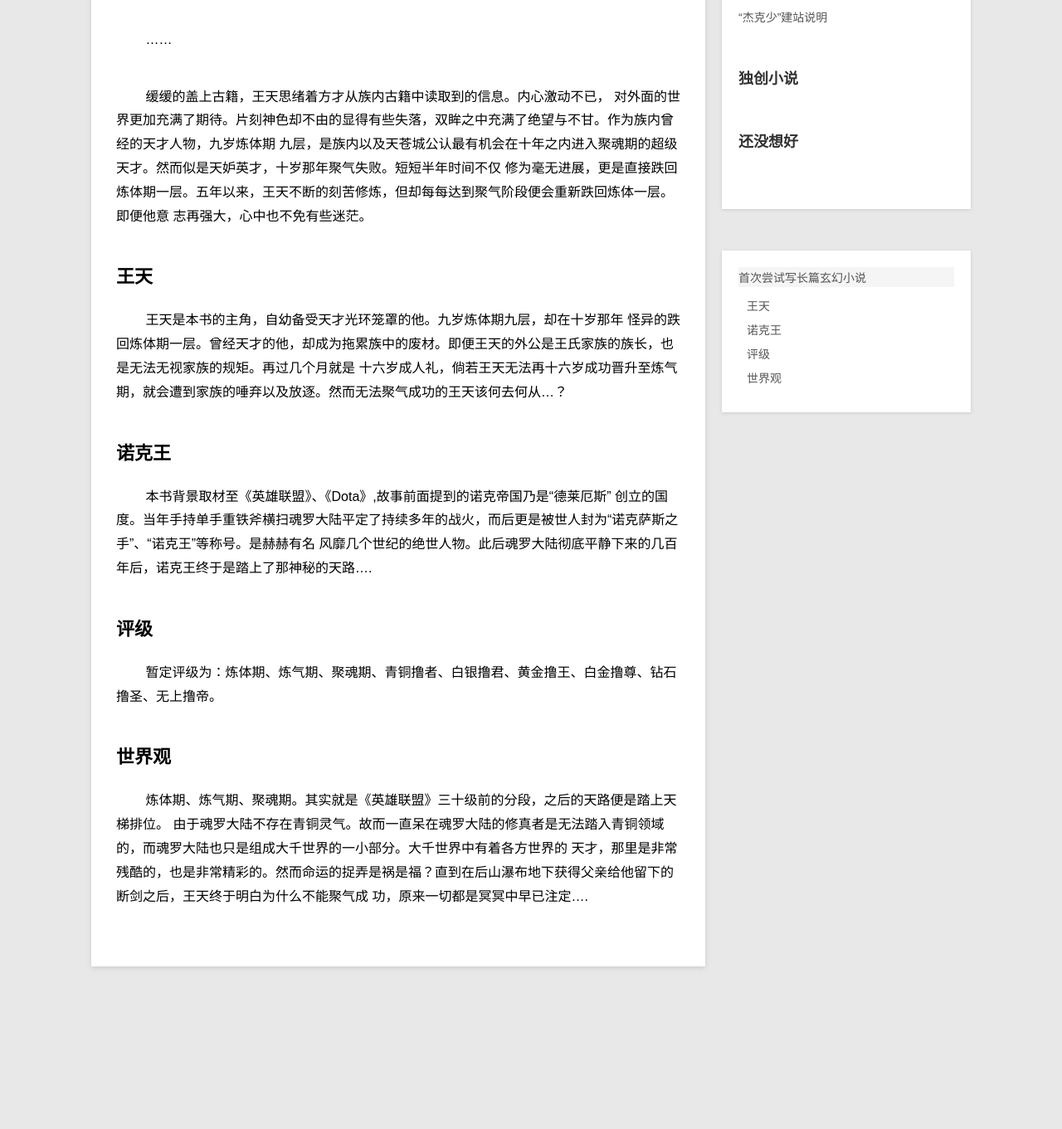
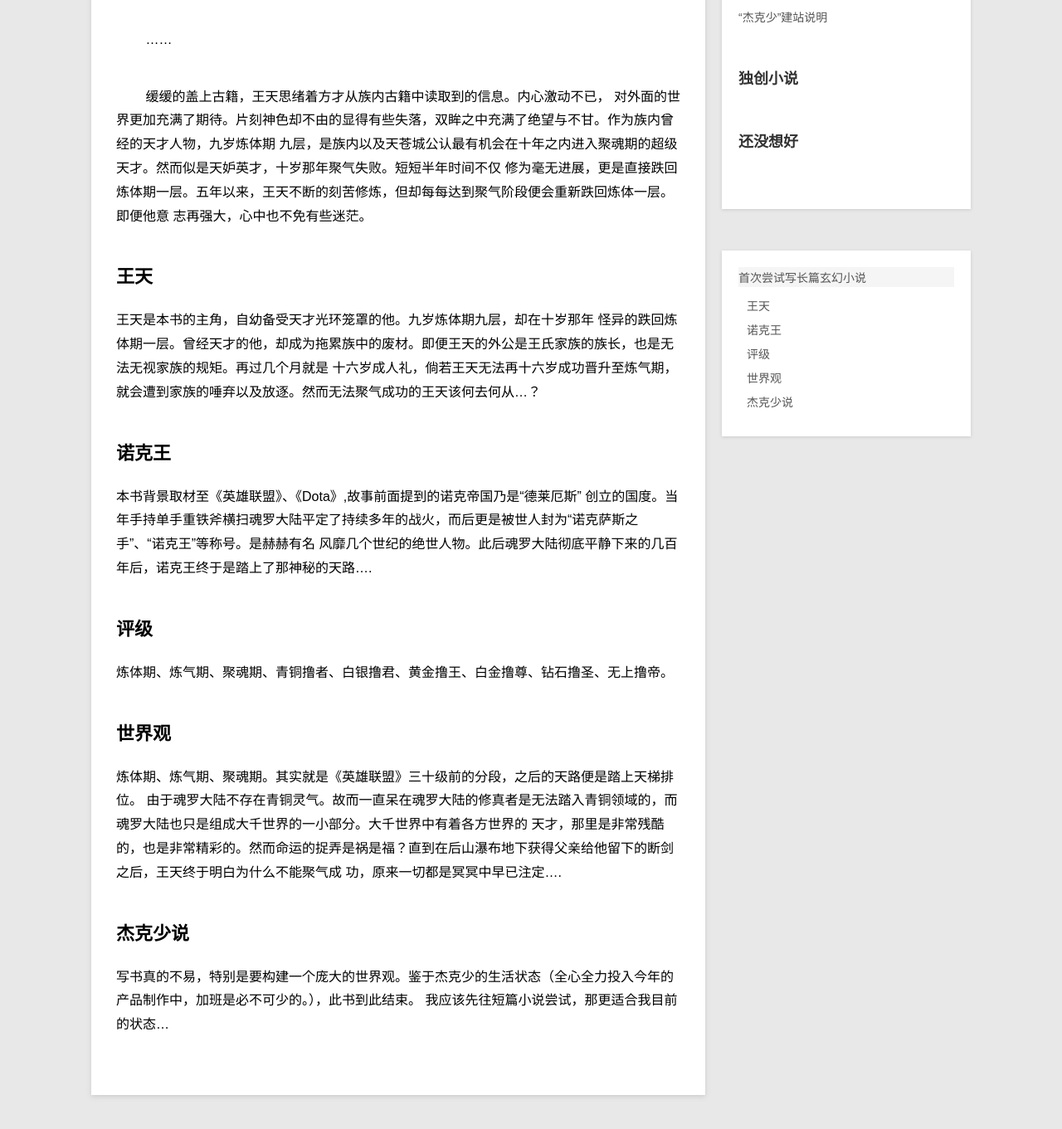
Before and after one commit to liaoweijie/liaoweijie.github.io, a Jekyll site: the page built from _posts/learn/2015-2-3-learn-1.md, in a window 1280 px wide and 1400 px high, scrolled down 607 px. Shown: the top 1361 px of the window at 83% size. Built offline with Jekyll 4.4.1, drawn with Linux system fonts in a browser that asks for light colours; Markdown is read by kramdown in place of the engine named in the settings; comment, search, counter and statistics services are not loaded; before the commit the page ends 1852 px from its top, so only the background shows below that.

Commit message:
修改文章

```diff
--- a/_posts/learn/2015-2-3-learn-1.md
+++ b/_posts/learn/2015-2-3-learn-1.md
@@ -24,20 +24,25 @@ description:
 志再强大，心中也不免有些迷茫。
 
 ## 王天
-&nbsp;&nbsp;&nbsp;&nbsp;&nbsp;&nbsp;&nbsp;&nbsp;王天是本书的主角，自幼备受天才光环笼罩的他。九岁炼体期九层，却在十岁那年
+王天是本书的主角，自幼备受天才光环笼罩的他。九岁炼体期九层，却在十岁那年
 怪异的跌回炼体期一层。曾经天才的他，却成为拖累族中的废材。即便王天的外公是王氏家族的族长，也是无法无视家族的规矩。再过几个月就是
 十六岁成人礼，倘若王天无法再十六岁成功晋升至炼气期，就会遭到家族的唾弃以及放逐。然而无法聚气成功的王天该何去何从...？
 
 ## 诺克王
-&nbsp;&nbsp;&nbsp;&nbsp;&nbsp;&nbsp;&nbsp;&nbsp;本书背景取材至《英雄联盟》、《Dota》,故事前面提到的诺克帝国乃是“德莱厄斯”
+本书背景取材至《英雄联盟》、《Dota》,故事前面提到的诺克帝国乃是“德莱厄斯”
 创立的国度。当年手持单手重铁斧横扫魂罗大陆平定了持续多年的战火，而后更是被世人封为“诺克萨斯之手”、“诺克王”等称号。是赫赫有名
 风靡几个世纪的绝世人物。此后魂罗大陆彻底平静下来的几百年后，诺克王终于是踏上了那神秘的天路....
 
 ## 评级
-&nbsp;&nbsp;&nbsp;&nbsp;&nbsp;&nbsp;&nbsp;&nbsp;暂定评级为：炼体期、炼气期、聚魂期、青铜撸者、白银撸君、黄金撸王、白金撸尊、钻石撸圣、无上撸帝。
+炼体期、炼气期、聚魂期、青铜撸者、白银撸君、黄金撸王、白金撸尊、钻石撸圣、无上撸帝。
 
 ## 世界观
-&nbsp;&nbsp;&nbsp;&nbsp;&nbsp;&nbsp;&nbsp;&nbsp;炼体期、炼气期、聚魂期。其实就是《英雄联盟》三十级前的分段，之后的天路便是踏上天梯排位。
+炼体期、炼气期、聚魂期。其实就是《英雄联盟》三十级前的分段，之后的天路便是踏上天梯排位。
 由于魂罗大陆不存在青铜灵气。故而一直呆在魂罗大陆的修真者是无法踏入青铜领域的，而魂罗大陆也只是组成大千世界的一小部分。大千世界中有着各方世界的
 天才，那里是非常残酷的，也是非常精彩的。然而命运的捉弄是祸是福？直到在后山瀑布地下获得父亲给他留下的断剑之后，王天终于明白为什么不能聚气成
 功，原来一切都是冥冥中早已注定....
+
+
+## 杰克少说
+写书真的不易，特别是要构建一个庞大的世界观。鉴于杰克少的生活状态（全心全力投入今年的产品制作中，加班是必不可少的。），此书到此结束。
+我应该先往短篇小说尝试，那更适合我目前的状态...
```
